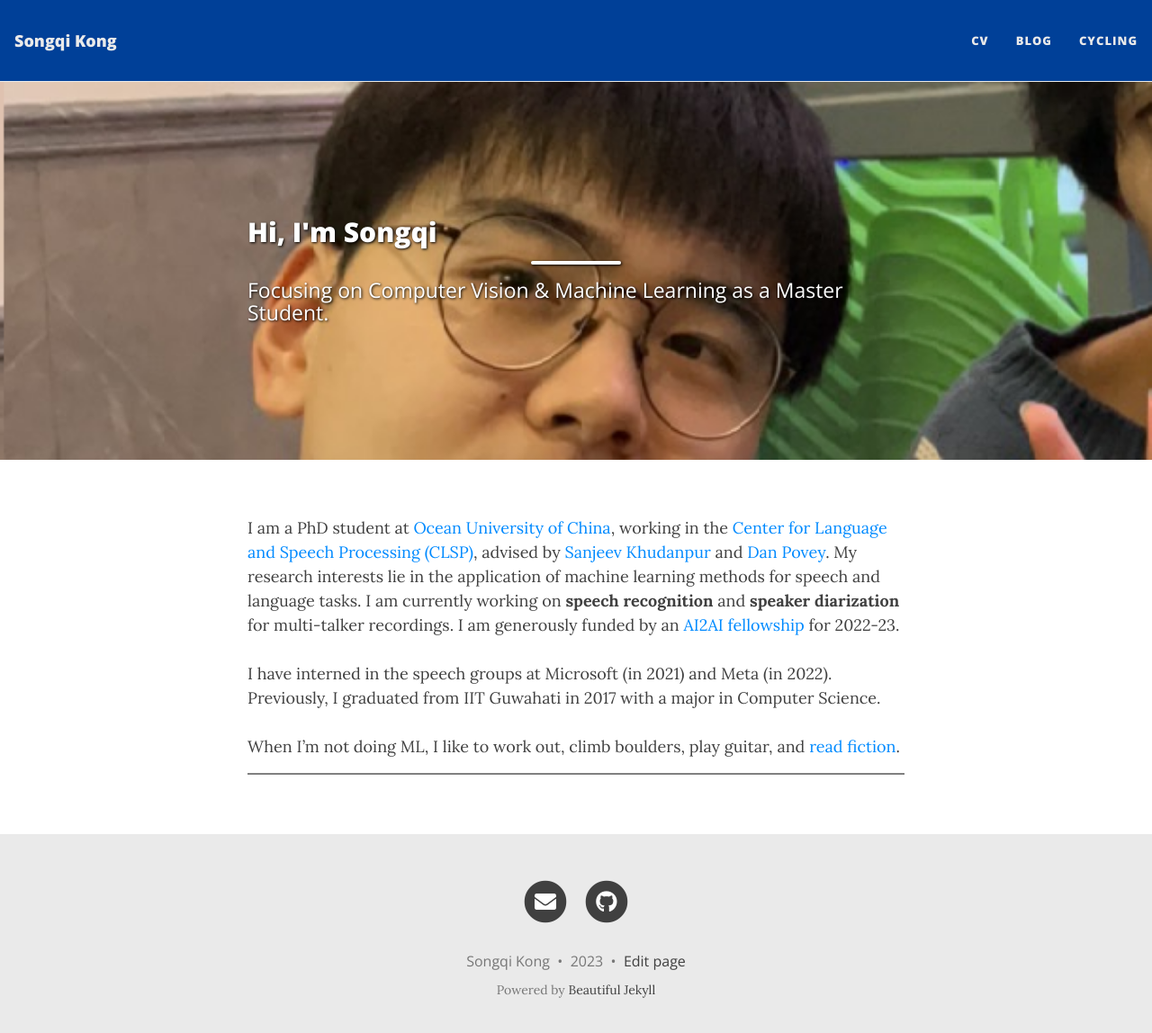
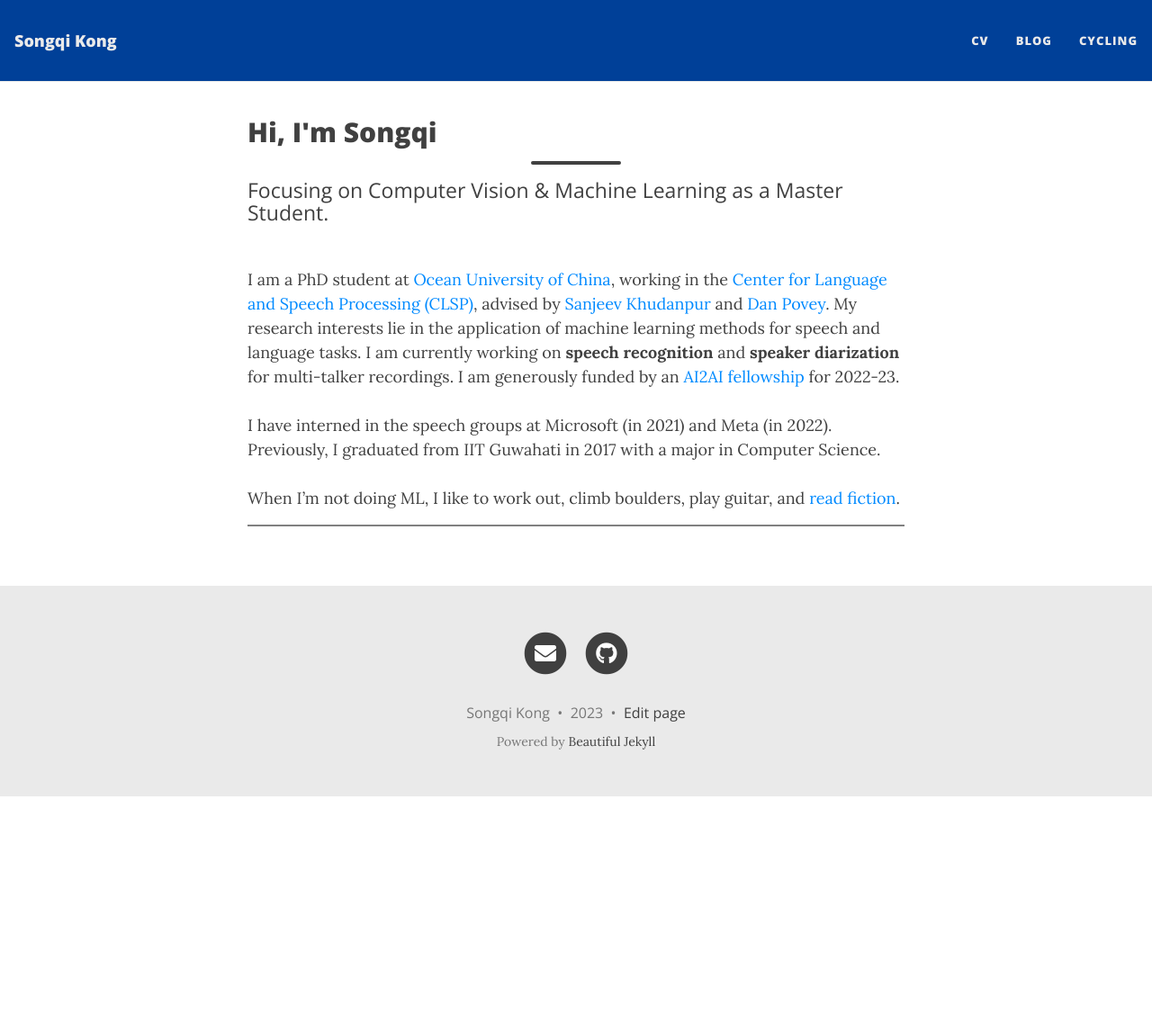
Before and after one commit to songqikong/songqikong.github.io, a Jekyll site: the page built from index.html, in a window 1280 px wide and 1161 px high. Shown: the top 1148 px of the window at 90% size. Built offline with Jekyll 4.4.1, drawn with Linux system fonts in a browser that asks for light colours; nearby versions of some CDN libraries; the list of posts is cut into pages by our own code.

Commit message:
Update index.html

```diff
--- a/index.html
+++ b/index.html
@@ -3,7 +3,6 @@ layout: homepage
 title: Hi, I'm Songqi
 subtitle: Focusing on Computer Vision & Machine Learning as a Master Student.
 use-site-title: true
-cover-img: "/assets/img/avater.png"
 ---
 
 <br>I am a PhD student at <a href="http://eweb.ouc.edu.cn/">Ocean University of China</a>, working in the <a
```
